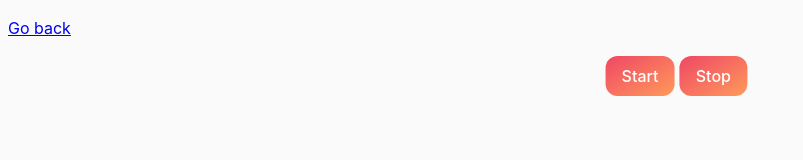
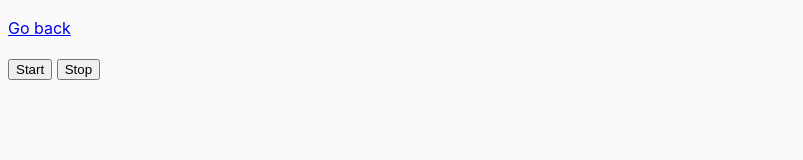
Before and after one commit to EvgeniiStepanenko/goit-js-hw-09, a website built with Parcel: page src/01-color-switcher.html in a window 1280 px wide. Shown: the whole page, without its empty margins (0-803 px from the left). Built offline with nearby package versions, Linux system fonts and the light colour scheme.

Commit message:
Update common.css

```diff
--- a/src/css/common.css
+++ b/src/css/common.css
@@ -20,7 +20,7 @@ img {
 
 
 
-.start-btn {
+/* .start-btn {
 
   position: relative;
 left: 50%;
@@ -71,4 +71,4 @@ transform: translate(-50%, 0);
     white-space: nowrap;
 
 
-}
+} */
```
